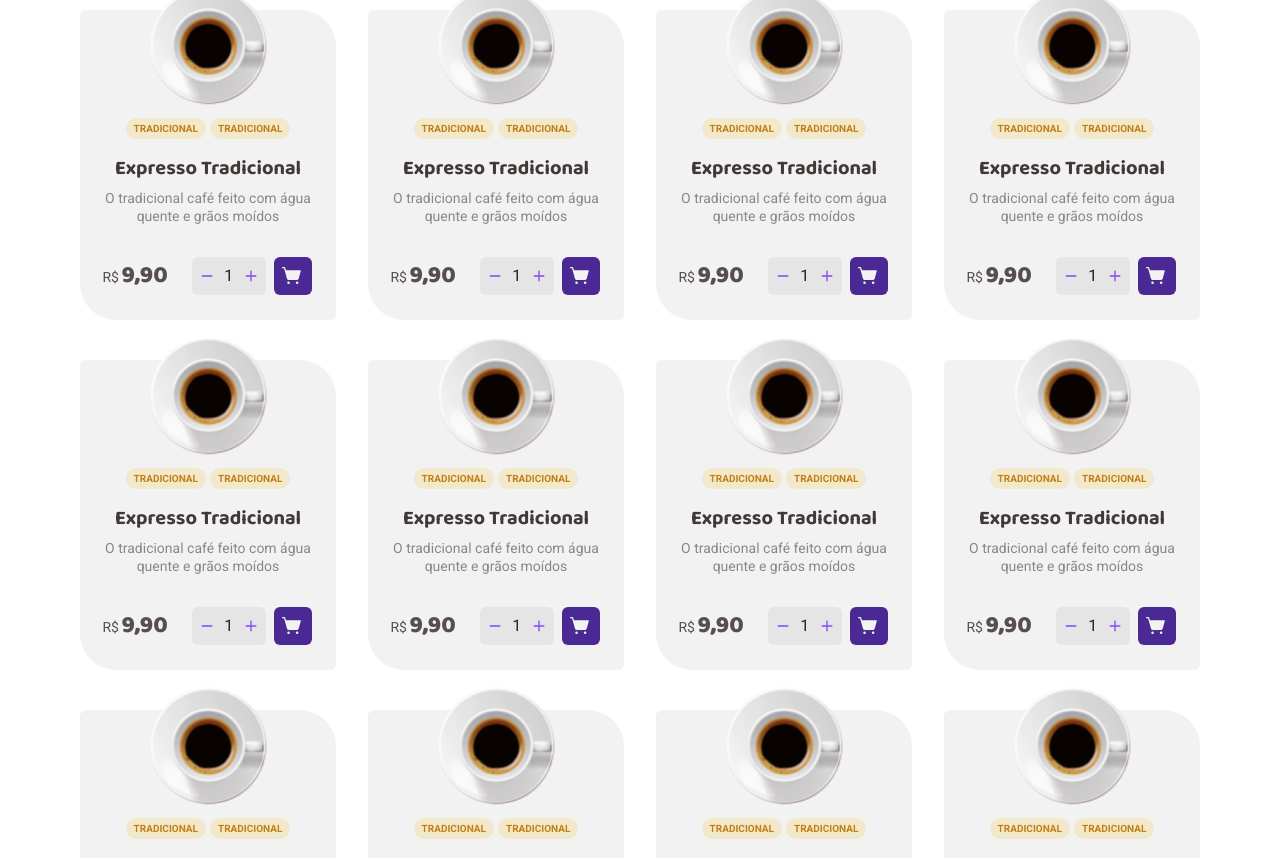
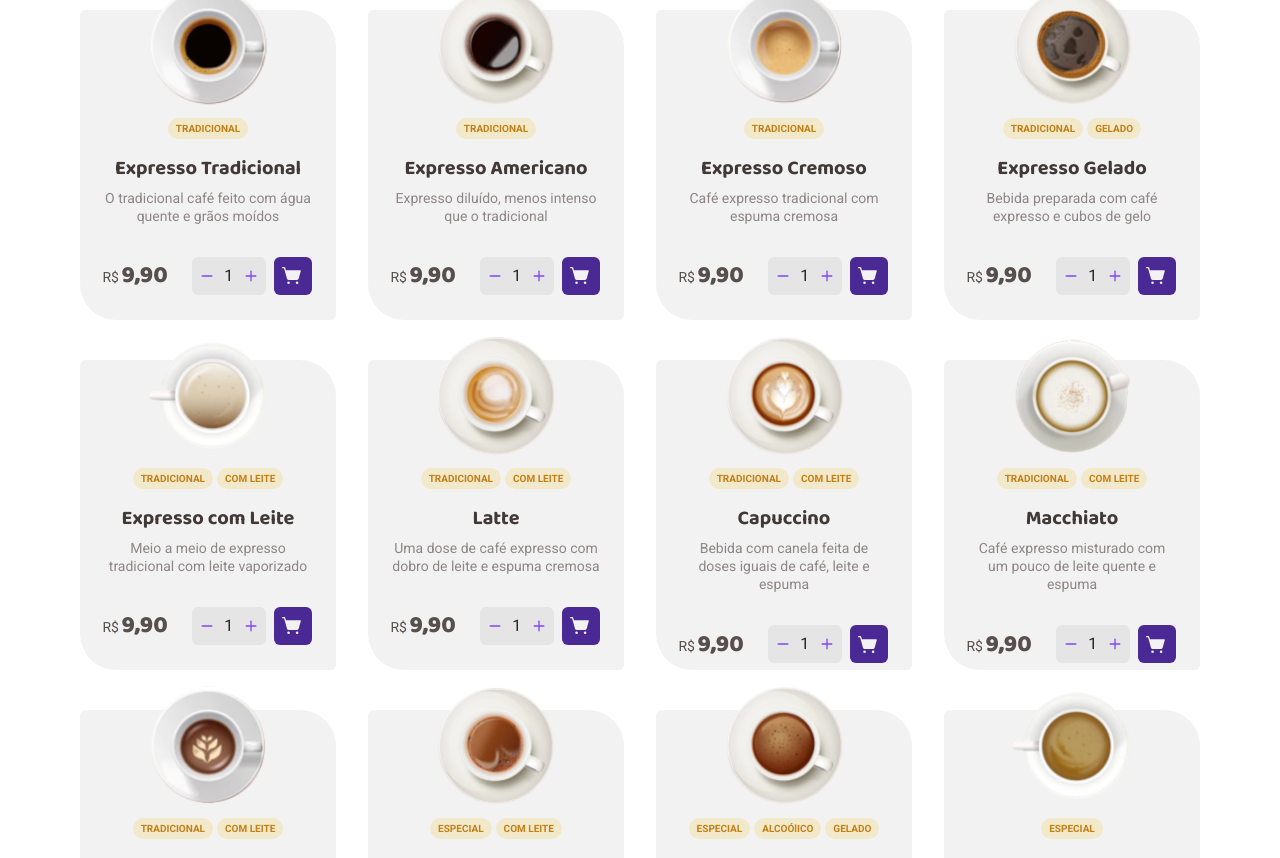
Before and after one commit to Sathosk/CoffeeDelivery, a React (Vite) app: page / in a window 1280 px wide. Shown: the part 782-1640 px from the top of the page. Built offline with nearby package versions, Linux system fonts and the light colour scheme.

Commit message:
feat: included dynamic rendering coffees on home with provided data file

```diff
--- a/src/data/coffee.ts
+++ b/src/data/coffee.ts
@@ -2,7 +2,7 @@ export interface CoffeeListType {
     name: string;
     description: string;
     price: string;
-    tag: string[];
+    tags: string[];
     imgName: string;
 }
 
@@ -11,7 +11,7 @@ export const coffeeList: CoffeeListType[] = [
         name: "Expresso Tradicional",
         description: "O tradicional café feito com água quente e grãos moídos",
         price: "9,90",
-        tag: ["TRADICIONAL"],
+        tags: ["TRADICIONAL"],
         imgName: "Expresso",
     },
 
@@ -19,7 +19,7 @@ export const coffeeList: CoffeeListType[] = [
         name: "Expresso Americano",
         description: "Expresso diluído, menos intenso que o tradicional",
         price: "9,90",
-        tag: ["TRADICIONAL"],
+        tags: ["TRADICIONAL"],
         imgName: "Americano",
     },
 
@@ -27,7 +27,7 @@ export const coffeeList: CoffeeListType[] = [
         name: "Expresso Cremoso",
         description: "Café expresso tradicional com espuma cremosa",
         price: "9,90",
-        tag: ["TRADICIONAL"],
+        tags: ["TRADICIONAL"],
         imgName: "ExpressoCremoso",
     },
 
@@ -35,7 +35,7 @@ export const coffeeList: CoffeeListType[] = [
         name: "Expresso Gelado",
         description: "Bebida preparada com café expresso e cubos de gelo",
         price: "9,90",
-        tag: ["TRADICIONAL", "GELADO"],
+        tags: ["TRADICIONAL", "GELADO"],
         imgName: "CafeGelado",
     },
 
@@ -43,7 +43,7 @@ export const coffeeList: CoffeeListType[] = [
         name: "Expresso com Leite",
         description: "Meio a meio de expresso tradicional com leite vaporizado",
         price: "9,90",
-        tag: ["TRADICIONAL", "COM LEITE"],
+        tags: ["TRADICIONAL", "COM LEITE"],
         imgName: "CafeComLeite",
     },
 
@@ -52,7 +52,7 @@ export const coffeeList: CoffeeListType[] = [
         description:
             "Uma dose de café expresso com dobro de leite e espuma cremosa",
         price: "9,90",
-        tag: ["TRADICIONAL", "COM LEITE"],
+        tags: ["TRADICIONAL", "COM LEITE"],
         imgName: "Latte",
     },
 
@@ -61,7 +61,7 @@ export const coffeeList: CoffeeListType[] = [
         description:
             "Bebida com canela feita de doses iguais de café, leite e espuma",
         price: "9,90",
-        tag: ["TRADICIONAL", "COM LEITE"],
+        tags: ["TRADICIONAL", "COM LEITE"],
         imgName: "Capuccino",
     },
 
@@ -70,7 +70,7 @@ export const coffeeList: CoffeeListType[] = [
         description:
             "Café expresso misturado com um pouco de leite quente e espuma",
         price: "9,90",
-        tag: ["TRADICIONAL", "COM LEITE"],
+        tags: ["TRADICIONAL", "COM LEITE"],
         imgName: "Macchiato",
     },
 
@@ -79,7 +79,7 @@ export const coffeeList: CoffeeListType[] = [
         description:
             "Café expresso com calda de chocolate, pouco leite e espuma",
         price: "9,90",
-        tag: ["TRADICIONAL", "COM LEITE"],
+        tags: ["TRADICIONAL", "COM LEITE"],
         imgName: "Mochaccino",
     },
 
@@ -88,7 +88,7 @@ export const coffeeList: CoffeeListType[] = [
         description:
             "Bebida feita com chocolate dissolvido no leite quente e café",
         price: "9,90",
-        tag: ["ESPECIAL", "COM LEITE"],
+        tags: ["ESPECIAL", "COM LEITE"],
         imgName: "ChocolateQuente",
     },
 
@@ -97,7 +97,7 @@ export const coffeeList: CoffeeListType[] = [
         description:
             "Drink gelado de café expresso com rum, creme de leite e hortelã",
         price: "9,90",
-        tag: ["ESPECIAL", "ALCOÓlICO", "GELADO"],
+        tags: ["ESPECIAL", "ALCOÓlICO", "GELADO"],
         imgName: "Cubano",
     },
 
@@ -105,7 +105,7 @@ export const coffeeList: CoffeeListType[] = [
         name: "Havaiano",
         description: "Bebida adocicada preparada com café e leite de coco",
         price: "9,90",
-        tag: ["ESPECIAL"],
+        tags: ["ESPECIAL"],
         imgName: "Havaiano",
     },
 
@@ -113,7 +113,7 @@ export const coffeeList: CoffeeListType[] = [
         name: "Árabe",
         description: "Bebida preparada com grãos de café árabe e especiarias",
         price: "9,90",
-        tag: ["ESPECIAL"],
+        tags: ["ESPECIAL"],
         imgName: "Arabe",
     },
 
@@ -122,7 +122,7 @@ export const coffeeList: CoffeeListType[] = [
         description:
             "Bebida a base de café, uísque irlandês, açúcar e chantily",
         price: "9,90",
-        tag: ["ESPECIAL", "ALCOÓlICO"],
+        tags: ["ESPECIAL", "ALCOÓlICO"],
         imgName: "Irlandes",
     },
 ];
--- a/src/pages/Home/components/CoffeList/CoffeeCard/index.tsx
+++ b/src/pages/Home/components/CoffeList/CoffeeCard/index.tsx
@@ -10,26 +10,34 @@ import svg from "../../../../../assets/CoffeeList/Type=Expresso.svg";
 import { Tag } from "../CoffeeTag";
 import { CountButton } from "../../../../../components/CountButton";
 import { ShoppingCartSimple } from "phosphor-react";
+import { CoffeeListType } from "../../../../../data/coffee";
 
-export function CoffeeCard() {
+export function CoffeeCard({
+    name,
+    description,
+    price,
+    tags,
+    imgName,
+}: CoffeeListType) {
+    const imgSrc =
+        import.meta.env.BASE_URL + `src/assets/CoffeeList/Type=${imgName}.svg`;
     return (
         <CoffeeCardContainer>
             <CoffeeCardContent>
-                <img src={svg} alt="" />
+                <img src={imgSrc} alt="" />
                 <TagsContainer>
-                    <Tag />
-                    <Tag />
+                    {tags.map((tag) => (
+                        <Tag tag={tag} />
+                    ))}
                 </TagsContainer>
 
-                <h4>Expresso Tradicional</h4>
-                <p className="description">
-                    O tradicional café feito com água quente e grãos moídos
-                </p>
+                <h4>{name}</h4>
+                <p className="description">{description}</p>
 
                 <CardFooter>
                     <Price>
                         <span>R$</span>
-                        9,90
+                        {price}
                     </Price>
                     <CountButton />
                     <AddCartButton>
--- a/src/pages/Home/components/CoffeList/CoffeeTag/index.tsx
+++ b/src/pages/Home/components/CoffeList/CoffeeTag/index.tsx
@@ -1,5 +1,9 @@
 import { TagContainer } from "./style";
 
-export function Tag() {
-    return <TagContainer>TRADICIONAL</TagContainer>;
+interface TagProps {
+    tag: string;
 }
+
+export function Tag({ tag }: TagProps) {
+    return <TagContainer>{tag}</TagContainer>;
+}
--- a/src/pages/Home/components/CoffeList/index.tsx
+++ b/src/pages/Home/components/CoffeList/index.tsx
@@ -13,7 +13,16 @@ export function CoffeList() {
                 <h2>Our Coffees</h2>
                 <CoffeeListContent>
                     {coffeeList.map((coffee) => {
-                        return <CoffeeCard />;
+                        return (
+                            <CoffeeCard
+                                key={coffee.name}
+                                name={coffee.name}
+                                description={coffee.description}
+                                price={coffee.price}
+                                tags={coffee.tags}
+                                imgName={coffee.imgName}
+                            />
+                        );
                     })}
                 </CoffeeListContent>
             </CoffeeListWrapper>
--- a/src/pages/Success/styles.ts
+++ b/src/pages/Success/styles.ts
@@ -32,5 +32,4 @@ export const OrderInfo = styled.section`
 `
 
 export const Illustration = styled.section`
-    display: flex;
 `;
```
